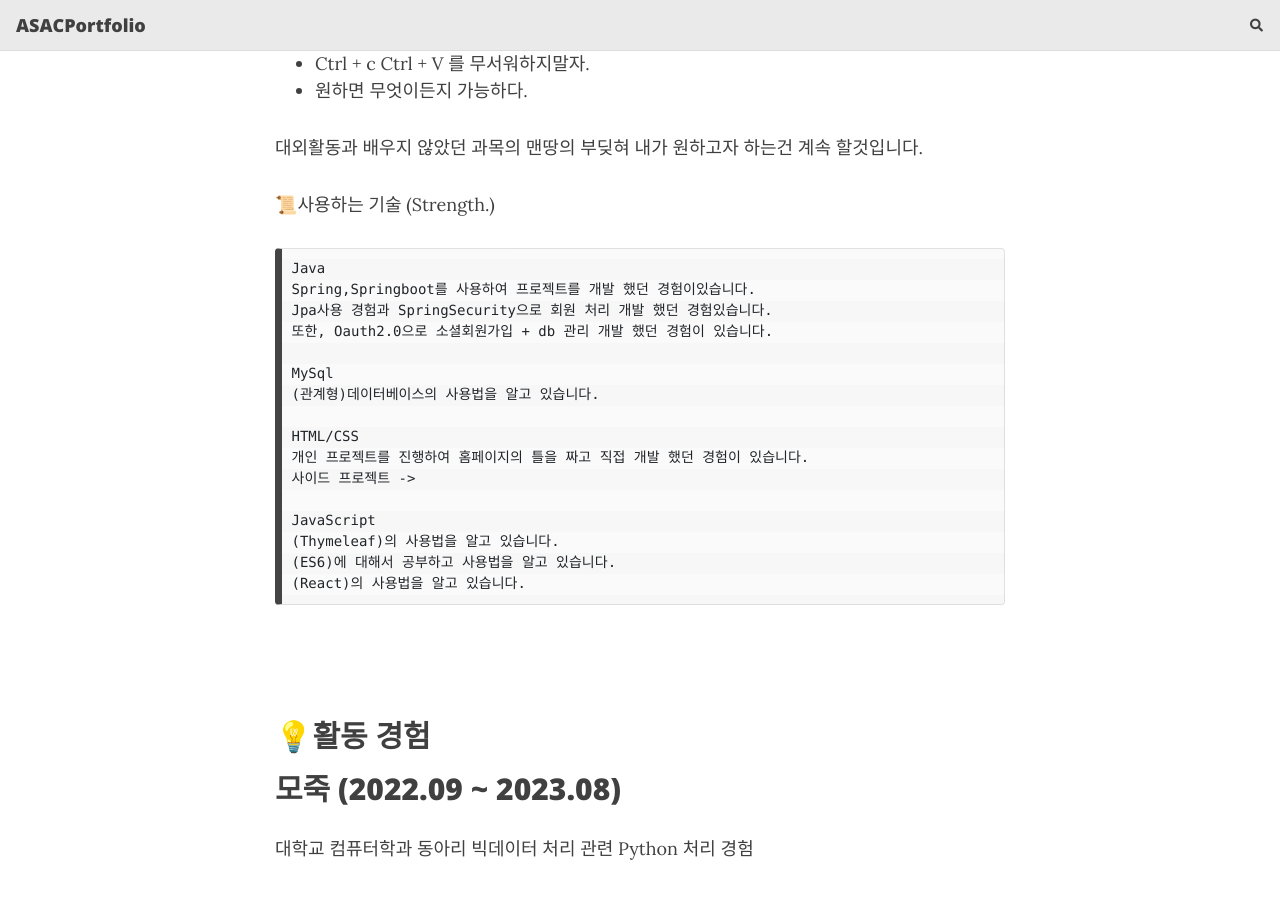
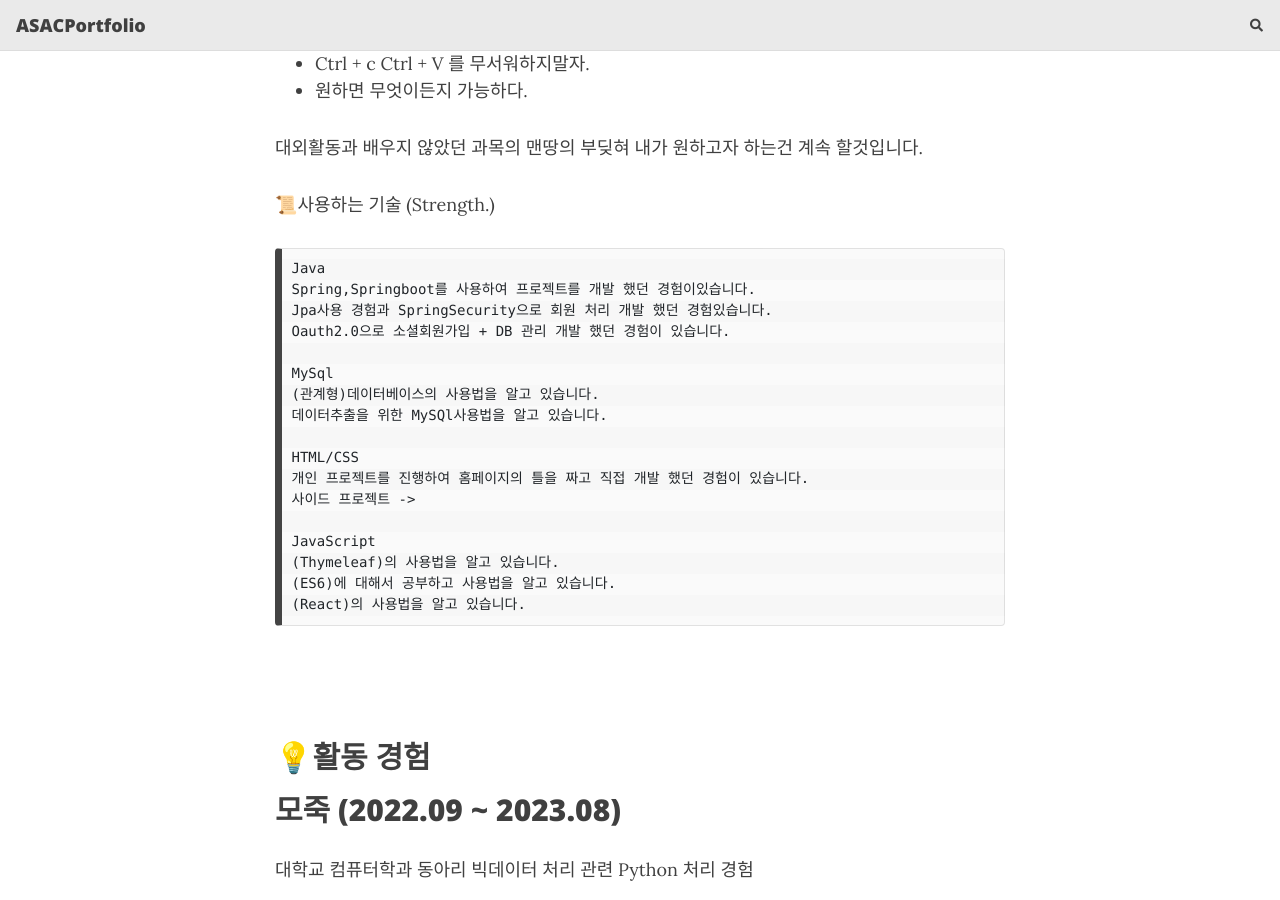
Before and after one commit to ddongbu/ddongbu.github.io, a Jekyll site: the page built from _posts/2020-02-28-sample-markdown.md, in a window 1280 px wide and 900 px high, scrolled down 455 px. Built offline with Jekyll 4.4.1, drawn with Linux system fonts in a browser that asks for light colours; nearby versions of some CDN libraries; comment, search, counter and statistics services are not loaded.

Commit message:
last update

```diff
--- a/_posts/2020-02-28-sample-markdown.md
+++ b/_posts/2020-02-28-sample-markdown.md
@@ -20,10 +20,11 @@ subtitle: 간단한 저의 소개입니다!
     Java
     Spring,Springboot를 사용하여 프로젝트를 개발 했던 경험이있습니다.
     Jpa사용 경험과 SpringSecurity으로 회원 처리 개발 했던 경험있습니다.
-    또한, Oauth2.0으로 소셜회원가입 + db 관리 개발 했던 경험이 있습니다.
+    Oauth2.0으로 소셜회원가입 + DB 관리 개발 했던 경험이 있습니다.
 
     MySql
     (관계형)데이터베이스의 사용법을 알고 있습니다.
+    데이터추출을 위한 MySQl사용법을 알고 있습니다.
 
     HTML/CSS
     개인 프로젝트를 진행하여 홈페이지의 틀을 짜고 직접 개발 했던 경험이 있습니다.
```
